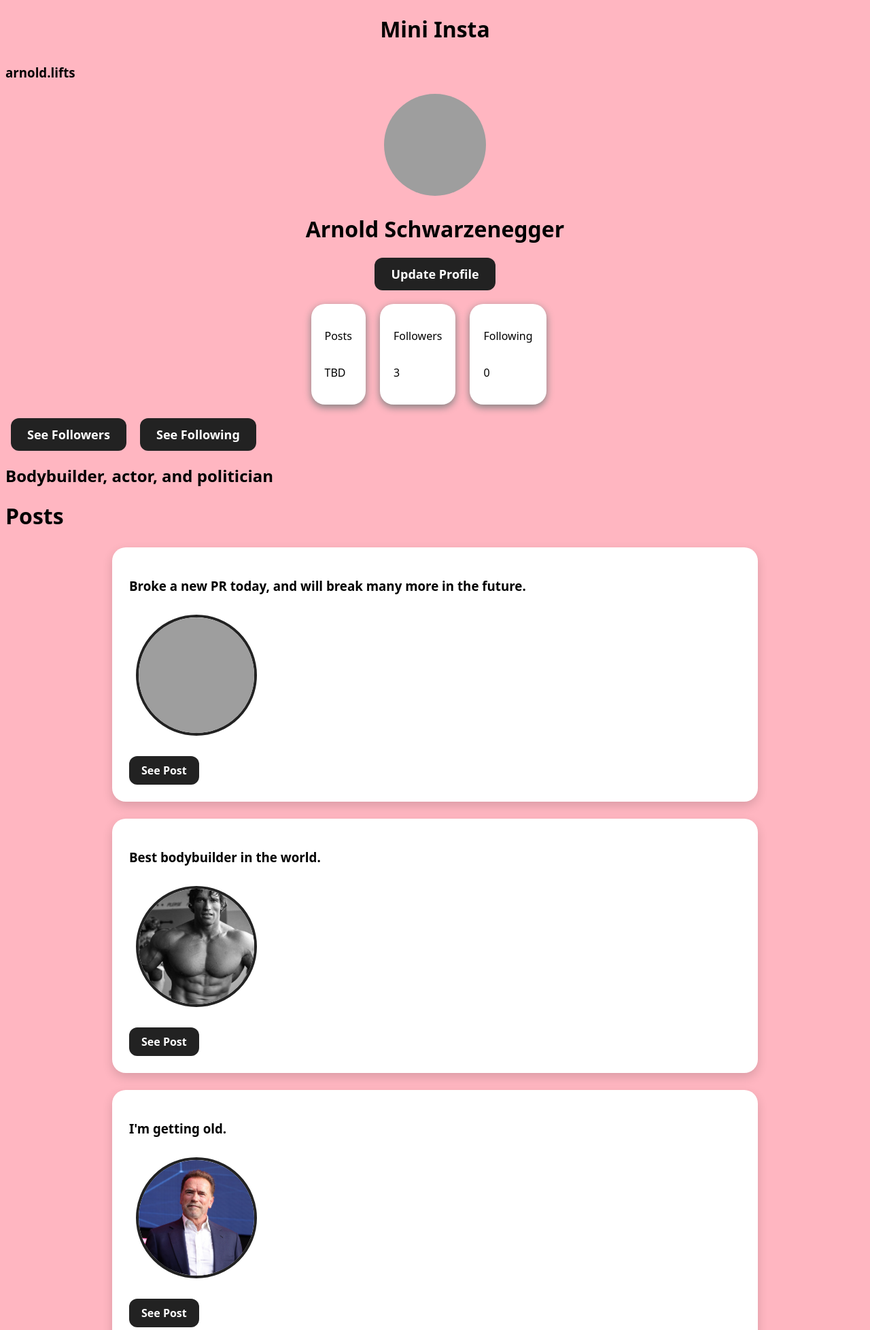
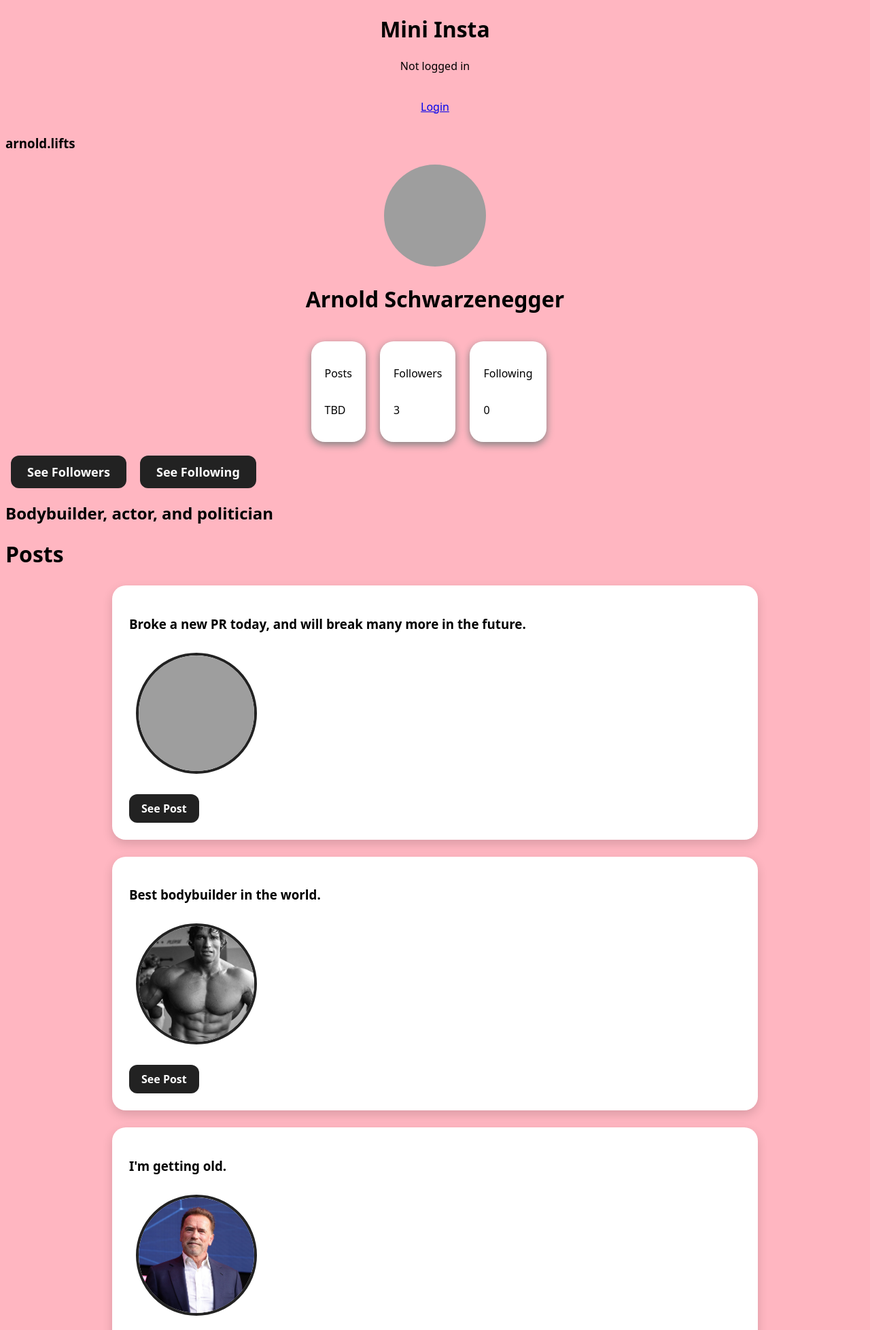
Before and after one commit to saud-otb/cs412, a Django app: page /mini_insta/3/ in a window 1280 px wide. Shown: the top 1956 px of the page at 68% size. Run offline with Django 5.2, Linux system fonts and the light colour scheme; data comes from the database, SQL or seed files in the repository; both versions use the stored data as it was after the commit; grey boxes are pictures that could not be loaded.

Commit message:
Added MyLoginRequiredMixin and removed <int:pk> from several URL paths

```diff
--- a/mini_insta/models.py
+++ b/mini_insta/models.py
@@ -4,6 +4,8 @@
 
 from django.db import models
 from django.urls import reverse
+from django.contrib.auth.models import User
+
 
 # Create your models here.
 class Profile(models.Model):
@@ -13,6 +15,7 @@ class Profile(models.Model):
     profile_image_url = models.URLField(blank=True)
     bio_text = models.TextField(blank=True)
     join_date = models.DateTimeField(auto_now=True)
+    user = models.ForeignKey(User, on_delete=models.CASCADE)
 
     def get_all_posts(self):
         '''Returns all posts created by this profile.'''
--- a/mini_insta/templates/mini_insta/base.html
+++ b/mini_insta/templates/mini_insta/base.html
@@ -10,7 +10,17 @@ used by all templates. -->
     <body>
         <header>
             <h1 id="main-header">Mini Insta</h1>
-            <nav></nav>
+            <nav>
+                {% if request.user.is_authenticated %}
+                    <p>Logged in as: {{request.user}}</p>
+                    <br>
+                    <a href="{% url 'logout_page' %}">Logout</a>
+                {% else %}
+                    <p>Not logged in</p>
+                    <br>
+                    <a href="{% url 'login' %}">Login</a>
+                {% endif %}
+            </nav>
         </header>
         {% block content %}
         {% endblock %}
@@ -18,8 +28,10 @@ used by all templates. -->
             <nav>
                 <div class="navigation-icons">
                 {% if profile.pk %}
-                    <a href="{% url 'show_feed' profile.pk %}"><img src="https://cdn-icons-png.flaticon.com/512/3386/3386036.png" id="home"></a>
-                    <a href="{% url 'search_results' profile.pk %}"><img src="https://static.thenounproject.com/png/3255265-200.png" id="search-icon"></a>
+                    {% if request.user.is_authenticated and request.user == profile.user %}
+                        <a href="{% url 'show_feed' %}"><img src="https://cdn-icons-png.flaticon.com/512/3386/3386036.png" id="home"></a>
+                        <a href="{% url 'search_results' %}"><img src="https://static.thenounproject.com/png/3255265-200.png" id="search-icon"></a>
+                    {% endif %}
                 {% else %}
                     <a href="{% url 'show_all_profiles' %}"><img src="https://cdn-icons-png.flaticon.com/512/3386/3386036.png" id="home"></a>
                 {% endif %}
--- a/mini_insta/templates/mini_insta/create_post_form.html
+++ b/mini_insta/templates/mini_insta/create_post_form.html
@@ -4,7 +4,7 @@
 {% block content %}
 <div class="create-post-form">
     <!--Form for creating a post and uploading photos-->
-    <form action="{% url 'create_post' profile.pk %}" method="POST" enctype="multipart/form-data">
+    <form action="{% url 'create_post' %}" method="POST" enctype="multipart/form-data">
         {% csrf_token %}
         <table>
             {{form.as_table}}
--- a/mini_insta/templates/mini_insta/show_post.html
+++ b/mini_insta/templates/mini_insta/show_post.html
@@ -31,8 +31,10 @@
                 <p>Created at time {{comment.timestamp}}</p>
                 <p>{{comment.text}}</p>
             {% endfor %}
-            <a href="{% url 'delete_post' post.pk %}" class="button">Delete Post</a>
-            <a href="{% url 'update_post' post.pk %}" class="button">Update Post</a>
+            {% if request.user.is_authenticated and request.user == post.profile.user %}
+                <a href="{% url 'delete_post' post.pk %}" class="button">Delete Post</a>
+                <a href="{% url 'update_post' post.pk %}" class="button">Update Post</a>
+            {% endif %}
     </div>
 
     <footer>
--- a/mini_insta/templates/mini_insta/show_profile.html
+++ b/mini_insta/templates/mini_insta/show_profile.html
@@ -9,7 +9,9 @@
 <div class="top-header">
     <img src="{{profile.profile_image_url}}">
     <h1>{{profile.display_name}}</h1>
-    <a href="{% url 'update_profile' profile.pk %}" id="update-button">Update Profile</a>
+    {% if request.user.is_authenticated and request.user == profile.user %}
+        <a href="{% url 'update_profile' %}" id="update-button">Update Profile</a>
+    {% endif %}
 </div>
     <!--Displays the profile information-->
     <div class="profile-information">
@@ -39,7 +41,9 @@
             <a href="{% url 'show_post' post.pk %}">See Post</a>
         </div>
     {% endfor %}
-    <a href="{% url 'create_post' profile.pk %}" id="create_post">Create Post</a>
+    {% if request.user.is_authenticated and request.user == profile.user %}
+        <a href="{% url 'create_post' %}" id="create_post">Create Post</a>
+    {% endif %}
     <footer>
         <nav>
             <a href="{% url 'show_all_profiles' %}"><img src="https://www.svgrepo.com/show/114939/go-back-arrow.svg"></a>
--- a/mini_insta/urls.py
+++ b/mini_insta/urls.py
@@ -6,16 +6,22 @@ from django.urls import path
 from django.conf import settings
 # from .views import ProfileListView, ProfileDetailView, PostDetailView, CreatePostView, UpdateProfileView, DeletePostView, UpdatePostView
 from .views import *
+from django.contrib.auth import views as auth_views
+
 urlpatterns = [
     path(r'', ProfileListView.as_view(), name='show_all_profiles'),
     path(r'<int:pk>/', ProfileDetailView.as_view(), name='show_profile'),
     path(r'post/<int:pk>/', PostDetailView.as_view(), name='show_post'),
-    path(r'profile/<int:pk>/create_post', CreatePostView.as_view(), name='create_post'),
-    path(r'profile/<int:pk>/update', UpdateProfileView.as_view(), name='update_profile'),
+    path(r'profile/create_post', CreatePostView.as_view(), name='create_post'),
+    path(r'profile/update', UpdateProfileView.as_view(), name='update_profile'),
     path(r'post/<int:pk>/delete', DeletePostView.as_view(), name='delete_post'),
     path(r'post/<int:pk>/update', UpdatePostView.as_view(), name='update_post'),
     path(r'profile/<int:pk>/followers', ShowFollowersDetailView.as_view(), name='show_followers'),
     path(r'profile/<int:pk>/following', ShowFollowingDetailView.as_view(), name='show_following'),
-    path(r'profile/<int:pk>/feed', ShowFeedView.as_view(), name='show_feed'),
-    path(r'profile/<int:pk>/search', SearchView.as_view(), name="search_results")
+    path(r'profile/feed', ShowFeedView.as_view(), name='show_feed'),
+    path(r'profile/search', SearchView.as_view(), name="search_results"),
+    path(r'login/', auth_views.LoginView.as_view(template_name='mini_insta/login.html'), name='login'),
+    path(r'logout_page', logout_page, name='logout_page'),
+    path(r'logout/', auth_views.LogoutView.as_view(next_page='mini_insta/show_all.html'), name='logout'),
+    path(r'profile', ProfileDetailView.as_view(), name='logged_in_profile'),
 ]
--- a/mini_insta/views.py
+++ b/mini_insta/views.py
@@ -8,14 +8,36 @@ from django.urls import reverse
 from .models import Profile, Post, Photo
 from django.views.generic import ListView, DetailView, CreateView, UpdateView, DeleteView
 from .forms import CreatePostForm, UpdateProfileForm, UpdatePostForm
+from django.contrib.auth.mixins import LoginRequiredMixin
 
 # Create your views here.
-class ProfileListView(ListView):
+class MyLoginRequiredMixin(LoginRequiredMixin):
+
+    def get_login_url(self):
+        return reverse('login')
+
+    def get_logged_in_user(self):
+        return Profile.objects.get(user=self.request.user)
+
+    def get_context_data(self, **kwargs):
+        context = super().get_context_data(**kwargs)
+        context['logged_in_user'] = self.get_logged_in_user()
+        return context
+
+class ProfileListView(ListView, MyLoginRequiredMixin):
     '''Displays a list of all profiles.'''
 
     model = Profile
     template_name = 'mini_insta/show_all.html'
     context_object_name = 'profiles'
+
+    def get_context_data(self):
+        context = super().get_context_data()
+
+        if self.request.user.is_authenticated:
+            context["logged_in_user"] = self.get_logged_in_user()
+
+        return context
 
 class ProfileDetailView(DetailView):
     '''Displays the detail page for one profile.'''
@@ -24,6 +46,7 @@ class ProfileDetailView(DetailView):
     template_name = 'mini_insta/show_profile.html'
     context_object_name = 'profile'
 
+
 class PostDetailView(DetailView):
     '''Displays the detail page for one post'''
 
@@ -31,7 +54,7 @@ class PostDetailView(DetailView):
     template_name = 'mini_insta/show_post.html'
     context_object_name = 'post'
 
-class CreatePostView(CreateView):
+class CreatePostView(MyLoginRequiredMixin, CreateView):
     '''Handles the creation of a post.
         1. Displays the HTML form to the user
         2. Proccess the form submission and stores the new Post object'''
@@ -47,8 +70,7 @@ class CreatePostView(CreateView):
         context = super().get_context_data()
 
         # Finds the profile using the primary key, stores it in the context dictionary
-        pk = self.kwargs['pk']
-        profile = Profile.objects.get(pk=pk)
+        profile = self.get_logged_in_user()
         context['profile'] = profile
 
         return context
@@ -57,7 +79,7 @@ class CreatePostView(CreateView):
         """Returns the page to redirect to after the form is submitted successfully."""
 
         # Redirects to the original profile
-        pk = self.kwargs['pk']
+        pk = self.get_logged_in_user().pk
         return reverse('show_profile', kwargs={'pk':pk})
 
     def form_valid(self, form):
@@ -65,8 +87,7 @@ class CreatePostView(CreateView):
 
 
         # retrieve the PK from the URL pattern
-        pk = self.kwargs['pk']
-        profile = Profile.objects.get(pk=pk)
+        profile = self.get_logged_in_user()
         form.instance.profile = profile  # attach this post to the profile
 
         # image_url = self.request.POST['image_url']
@@ -89,14 +110,18 @@ class CreatePostView(CreateView):
         return response
 
 
-class UpdateProfileView(UpdateView):
+class UpdateProfileView(MyLoginRequiredMixin, UpdateView):
     '''Displays the HTML form to the user to update their profile and handles the form submission'''
     model = Profile
     form_class = UpdateProfileForm
     template_name = 'mini_insta/update_profile_form.html'
 
+    def get_object(self):
+        return self.get_logged_in_user()
 
-class DeletePostView(DeleteView):
+
+
+class DeletePostView(MyLoginRequiredMixin, DeleteView):
     '''Displays the HTML form to the user to delete their post and handles the form submission'''
     model = Post
     template_name = 'mini_insta/delete_post_form.html'
@@ -124,7 +149,8 @@ class DeletePostView(DeleteView):
         profile = post.profile
         return reverse('show_profile', kwargs={'pk':profile.pk})
 
-class UpdatePostView(UpdateView):
+
+class UpdatePostView(MyLoginRequiredMixin, UpdateView):
     '''Displays the HTML form to the user to update their post and handles the form submission'''
     model = Post
     form_class = UpdatePostForm
@@ -150,13 +176,16 @@ class ShowFollowingDetailView(DetailView):
     template_name = 'mini_insta/show_following.html'
     context_object_name = 'profile'
 
-class ShowFeedView(DetailView):
+class ShowFeedView(MyLoginRequiredMixin, DetailView):
     '''Displays a list of posts from all the profiles that the user is following'''
     model = Profile
     template_name = 'mini_insta/show_feed.html'
     context_object_name = 'profile'
 
-class SearchView(ListView):
+    def get_object(self):
+        return self.get_logged_in_user()
+
+class SearchView(MyLoginRequiredMixin, ListView):
     '''Displays an HTML form for the user to search profiles and posts, and handles the form submission'''
     model = Profile
     template_name = 'mini_insta/search_results.html'
@@ -165,8 +194,7 @@ class SearchView(ListView):
     def dispatch(self, request, *args, **kwargs):
 
         if 'query' not in self.request.GET:
-            pk = self.kwargs['pk']
-            profile = Profile.objects.get(pk=pk)
+            profile = self.get_logged_in_user()
             context = {'profile': profile}
 
             return render(request, 'mini_insta/search.html', context)
@@ -181,8 +209,8 @@ class SearchView(ListView):
     def get_context_data(self, **kwargs):
         context = super().get_context_data()
 
-        pk = self.kwargs['pk']
-        profile = Profile.objects.get(pk=pk)
+
+        profile = self.get_logged_in_user()
 
         query = ""
         if 'query' in self.request.GET:
@@ -196,3 +224,7 @@ class SearchView(ListView):
         context['posts'] = self.get_queryset()
 
         return context
+
+def logout_page(request):
+    template_name = 'mini_insta/logout.html'
+    return render(request, template_name)
```
Also changed, not shown: mini_insta/templates/mini_insta/login.html (added, +16 -0 lines), mini_insta/templates/mini_insta/logout.html (added, +9 -0 lines), mini_insta/templates/mini_insta/show_all.html (+13 -0 lines), db.sqlite3, mini_insta/migrations/0007_profile_user.py (added).
